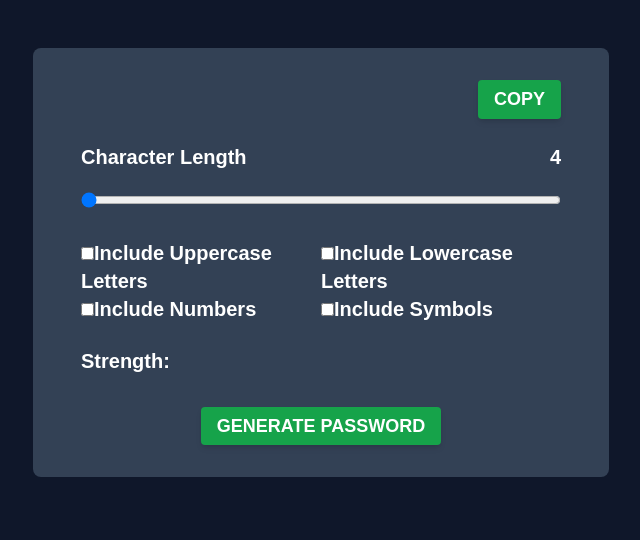
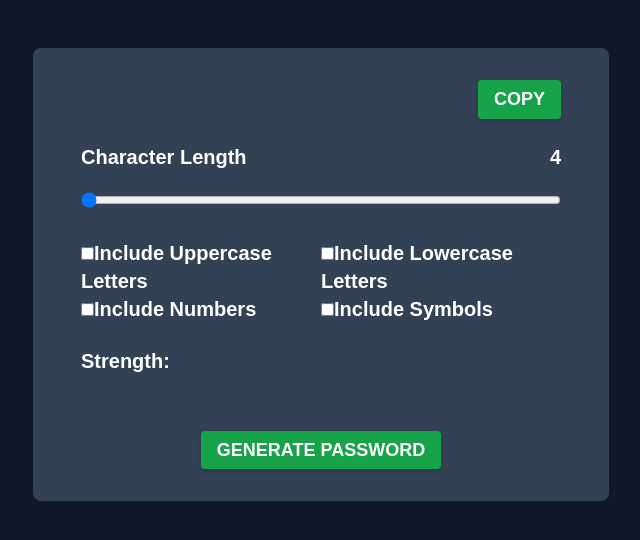
Before and after one commit to amankashyap004/password-generator-with-react, a React (Vite) app: page / in a window 1280 px wide. Shown: the top 540 px of the page, without its empty margins (319-959 px from the left). Built offline with nearby package versions, Linux system fonts and the light colour scheme; a web font is replaced by a local one.

Commit message:
error message

```diff
--- a/src/pages/Home.jsx
+++ b/src/pages/Home.jsx
@@ -61,7 +61,10 @@ const Home = () => {
                <PasswordStrengthIndicator password={password} />
             </div>
          </section>
-         <section className="mb-2 mt-4" onClick={() => generatePassword(checkboxData, length)}>
+         <section className="relative my-2 w-full flex justify-center items-center">
+            {errorMessage && <div className="text-red-500 absolute">{errorMessage}</div>}
+         </section>
+         <section className="mb-2 mt-6" onClick={() => generatePassword(checkboxData, length)}>
             <Btn value="Generate Password" />
          </section>
       </main>
```
